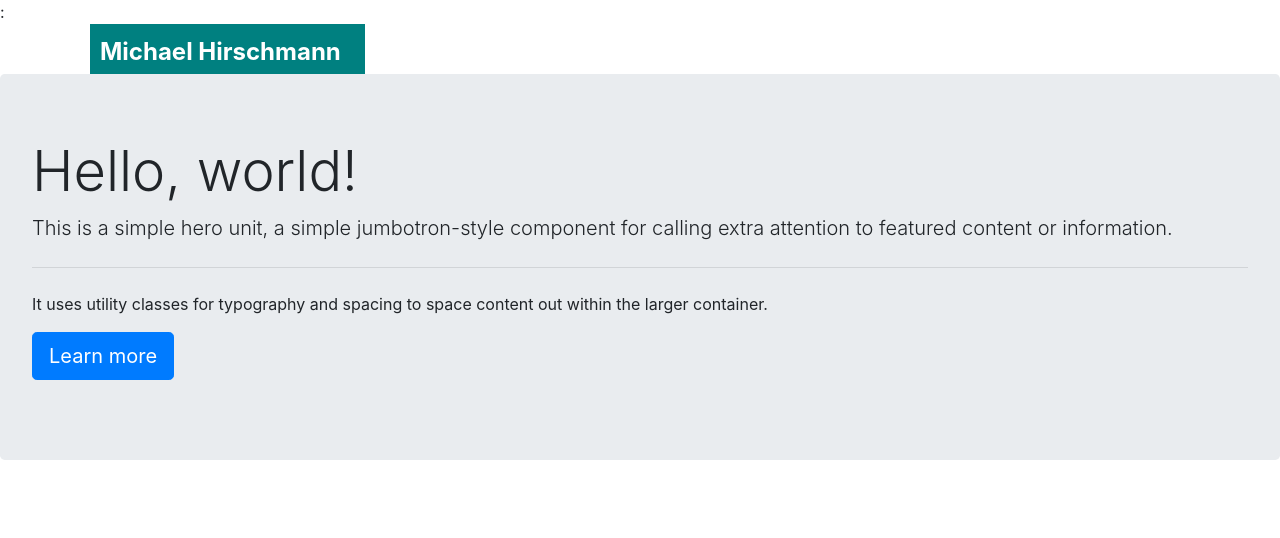
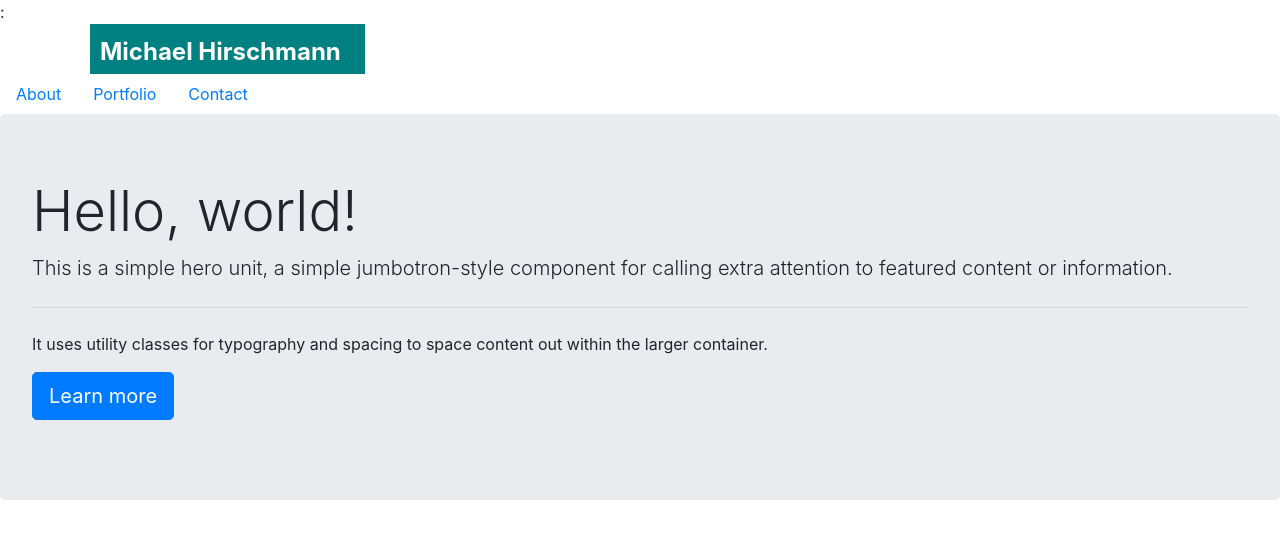
Before and after one commit to mhirschmannAAA/Bootstrap-Portfolio, a plain HTML site: page index.html in a window 1280 px wide. Drawn offline with nearby package versions, Linux system fonts and the light colour scheme; a script that the page names is missing.

Commit message:
added contact and portfolio pages

```diff
--- a/index.html
+++ b/index.html
@@ -3,7 +3,7 @@
 <head>
     <meta charset="utf-8" />
     <meta http-equiv="X-UA-Compatible" content="IE=edge">
-    <title>Botstrap Portfolio</title>
+    <title>Botstrap Portfolio | Michael Hirschmann</title>
     <meta name="viewport" content="width=device-width, initial-scale=1">
     <link rel="stylesheet" type="text/css" href="style.css">
     <link rel="stylesheet" href="https://maxcdn.bootstrapcdn.com/bootstrap/4.0.0/css/bootstrap.min.css" integrity="sha384-Gn5384xqQ1aoWXA+058RXPxPg6fy4IWvTNh0E263XmFcJlSAwiGgFAW/dAiS6JXm" crossorigin="anonymous">
@@ -16,7 +16,20 @@
 
 </header>
 
+
 <body>
+        <ul class="nav">
+                <li class="nav-item">
+                  <a class="nav-link active" href="index.html">About</a>
+                </li>
+                <li class="nav-item">
+                  <a class="nav-link" href="portfolio.html">Portfolio</a>
+                </li>
+                <li class="nav-item">
+                  <a class="nav-link" href="contact.html">Contact</a>
+                </li>
+        </ul>
+
     <div class="jumbotron">
         <h1 class="display-4">Hello, world!</h1>
         <p class="lead">This is a simple hero unit, a simple jumbotron-style component for calling extra attention to featured content or information.</p>
@@ -28,8 +41,6 @@
       </div>
 
 
-
-
     <script src="https://code.jquery.com/jquery-3.2.1.slim.min.js" integrity="sha384-KJ3o2DKtIkvYIK3UENzmM7KCkRr/rE9/Qpg6aAZGJwFDMVNA/GpGFF93hXpG5KkN" crossorigin="anonymous"></script>
     <script src="https://cdnjs.cloudflare.com/ajax/libs/popper.js/1.12.9/umd/popper.min.js" integrity="sha384-ApNbgh9B+Y1QKtv3Rn7W3mgPxhU9K/ScQsAP7hUibX39j7fakFPskvXusvfa0b4Q" crossorigin="anonymous"></script>
     <script src="https://maxcdn.bootstrapcdn.com/bootstrap/4.0.0/js/bootstrap.min.js" integrity="sha384-JZR6Spejh4U02d8jOt6vLEHfe/JQGiRRSQQxSfFWpi1MquVdAyjUar5+76PVCmYl" crossorigin="anonymous"></script>
```
Also changed, not shown: contact.html (added), portfolio.html (added).
